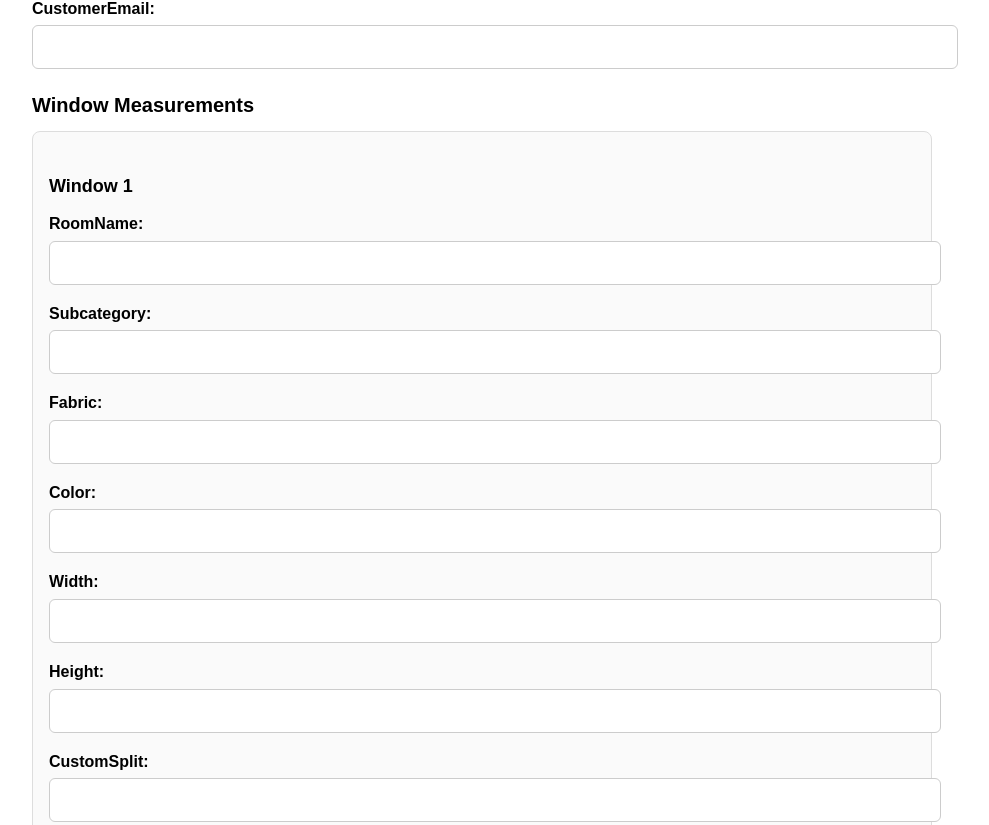
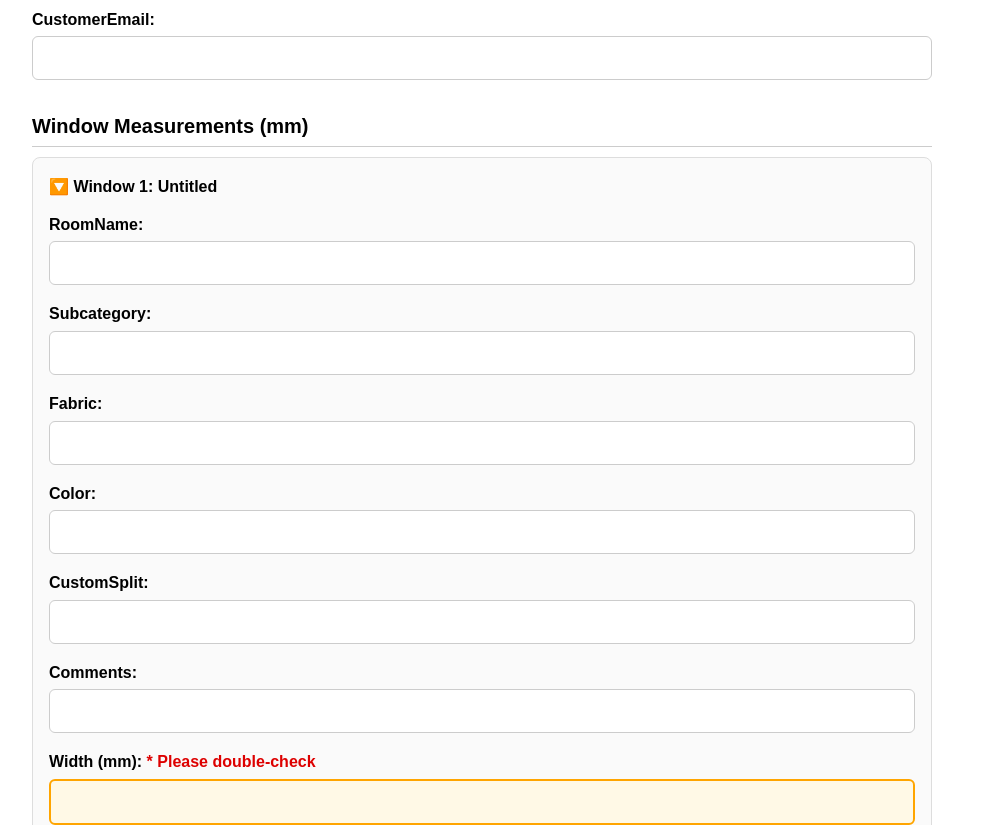
Before and after one commit to DeveshMoolchandani/Blossom-Blinds-App, a Next.js app: page /curtains in a window 1280 px wide. Shown: the part 515-1340 px from the top of the page, without its empty margins (158-1147 px from the left). Built offline with nearby package versions, Linux system fonts and the light colour scheme.

Commit message:
Add collapsible window sections and animations

```diff
--- a/pages/curtains.js
+++ b/pages/curtains.js
@@ -30,7 +30,10 @@ const initialWindowState = {
 export default function CurtainsForm() {
   const [customerInfo, setCustomerInfo] = useState({ ...initialCustomerState });
   const [windows, setWindows] = useState([{ ...initialWindowState }]);
+  const [collapsed, setCollapsed] = useState({});
   const [success, setSuccess] = useState(false);
+  const [isPreviewing, setIsPreviewing] = useState(false);
+  const [expandedWindows, setExpandedWindows] = useState({});
 
   const handleCustomerChange = (e) => {
     const { name, value } = e.target;
@@ -45,11 +48,32 @@ export default function CurtainsForm() {
   };
 
   const addWindow = () => {
+    const newIndex = windows.length;
     setWindows([...windows, { ...initialWindowState }]);
+    setCollapsed({ ...collapsed, [newIndex]: false });
   };
 
-  const handleSubmit = async (e) => {
-    e.preventDefault();
+  const validate = () => {
+    const emailRegex = /^[^\s@]+@[^\s@]+\.[^\s@]+$/;
+    const phoneRegex = /^04\d{8}$/;
+    const postcodeRegex = /\b\d{4}\b/;
+
+    if (!emailRegex.test(customerInfo.customerEmail)) {
+      alert('Please enter a valid email address.');
+      return false;
+    }
+    if (!phoneRegex.test(customerInfo.customerPhone)) {
+      alert('Please enter a valid Australian mobile number (starts with 04).');
+      return false;
+    }
+    if (!postcodeRegex.test(customerInfo.customerAddress)) {
+      alert('Please include a 4-digit postcode in the address.');
+      return false;
+    }
+    return true;
+  };
+
+  const handleSubmit = async () => {
     const payload = { ...customerInfo, windows };
 
     try {
@@ -64,6 +88,8 @@ export default function CurtainsForm() {
         setSuccess(true);
         setCustomerInfo({ ...initialCustomerState });
         setWindows([{ ...initialWindowState }]);
+        setCollapsed({});
+        setIsPreviewing(false);
       } else {
         alert('❌ Submission failed: ' + (result.message || 'Unknown error'));
       }
@@ -71,6 +97,60 @@ export default function CurtainsForm() {
       alert('❌ Submission failed: ' + err.message);
     }
   };
+
+  const togglePreview = () => {
+    if (validate()) {
+      setIsPreviewing(true);
+    }
+  };
+
+  const toggleCollapse = (index) => {
+    setCollapsed((prev) => ({ ...prev, [index]: !prev[index] }));
+  };
+
+  const toggleWindow = (index) => {
+    setExpandedWindows((prev) => ({
+      ...prev,
+      [index]: !prev[index]
+    }));
+  };
+
+  const renderPreview = () => (
+    <div className={styles.formContainer}>
+      <h2 className={styles.heading}>Preview Your Submission</h2>
+
+      <h3 className={styles.sectionHeading}>Customer Info</h3>
+      <ul>
+        {Object.entries(customerInfo).map(([key, value]) => (
+          <li key={key}><strong>{key}:</strong> {value}</li>
+        ))}
+      </ul>
+
+      <h3 className={styles.sectionHeading}>Window Details</h3>
+      {windows.map((window, idx) => (
+        <div key={idx} className={styles.windowCard}>
+          <div
+            className={styles.previewToggle}
+            onClick={() => toggleWindow(idx)}
+          >
+            {expandedWindows[idx] ? '🔽' : '▶️'} Window {idx + 1}: {window.roomName || 'Untitled'}
+          </div>
+          <div className={`${styles.collapsibleContent} ${!expandedWindows[idx] ? styles.collapsed : ''}`}>
+            <ul>
+              {Object.entries(window).map(([key, value]) => (
+                <li key={key}><strong>{key}:</strong> {value}</li>
+              ))}
+            </ul>
+          </div>
+        </div>
+      ))}
+
+      <div style={{ display: 'flex', gap: '12px', marginTop: '20px' }}>
+        <button onClick={() => setIsPreviewing(false)} className={styles.addWindowBtn}>🔙 Back to Edit</button>
+        <button onClick={handleSubmit} className={styles.submitBtn}>✅ Confirm Submit</button>
+      </div>
+    </div>
+  );
 
   if (success) {
     return (
@@ -80,8 +160,16 @@ export default function CurtainsForm() {
     );
   }
 
+  if (isPreviewing) return renderPreview();
+
   return (
-    <form onSubmit={handleSubmit} className={styles.formContainer}>
+    <form
+      onSubmit={(e) => {
+        e.preventDefault();
+        togglePreview();
+      }}
+      className={styles.formContainer}
+    >
       <h2 className={styles.heading}>Curtains Measurement Form</h2>
 
       <h3 className={styles.sectionHeading}>Customer Info</h3>
@@ -101,12 +189,19 @@ export default function CurtainsForm() {
         </div>
       ))}
 
-      <h3 className={styles.sectionHeading}>Window Measurements</h3>
+      <h3 className={styles.sectionHeading}>Window Measurements (mm)</h3>
+
       {windows.map((window, idx) => (
         <div key={idx} className={styles.windowCard}>
-          <h4 className={styles.windowTitle}>Window {idx + 1}</h4>
+          <div
+            className={styles.previewToggle}
+            onClick={() => toggleCollapse(idx)}
+          >
+            {collapsed[idx] ? '▶️' : '🔽'} Window {idx + 1}: {window.roomName || 'Untitled'}
+          </div>
 
-          {['roomName', 'subcategory', 'fabric', 'color', 'width', 'height', 'customSplit', 'comments'].map((field) => (
+          <div className={`${styles.collapsibleContent} ${collapsed[idx] ? styles.collapsed : ''}`}>
+            {['roomName', 'subcategory', 'fabric', 'color', 'customSplit', 'comments'].map((field) => (
               <div key={field} className={styles.inputGroup}>
                 <label className={styles.label}>
                   {field.charAt(0).toUpperCase() + field.slice(1)}:
@@ -118,6 +213,22 @@ export default function CurtainsForm() {
                   onChange={(e) => handleWindowChange(idx, e)}
                   className={styles.input}
                   required={field !== 'comments'}
+                />
+              </div>
+            ))}
+
+            {['width', 'height'].map((field) => (
+              <div key={field} className={styles.inputGroup}>
+                <label className={styles.label}>
+                  {field.charAt(0).toUpperCase() + field.slice(1)} (mm): <span style={{ color: '#d00' }}>* Please double-check</span>
+                </label>
+                <input
+                  type="number"
+                  name={field}
+                  value={window[field]}
+                  onChange={(e) => handleWindowChange(idx, e)}
+                  className={`${styles.input} ${styles.measurementInput}`}
+                  required
                 />
               </div>
             ))}
@@ -142,13 +253,12 @@ export default function CurtainsForm() {
                 >
                   <option value="">-- Select --</option>
                   {options.map((opt) => (
-                  <option key={opt} value={opt}>
-                    {opt}
-                  </option>
+                    <option key={opt} value={opt}>{opt}</option>
                   ))}
                 </select>
               </div>
             ))}
+          </div>
         </div>
       ))}
 
@@ -157,7 +267,7 @@ export default function CurtainsForm() {
       </button>
 
       <button type="submit" className={styles.submitBtn}>
-        Submit
+        Preview Before Submit
       </button>
     </form>
   );
--- a/styles/CurtainsForm.module.css
+++ b/styles/CurtainsForm.module.css
@@ -5,6 +5,7 @@
   font-family: sans-serif;
   font-size: 16px;
   line-height: 1.6;
+  background-color: #fff;
 }
 
 .heading {
@@ -15,7 +16,9 @@
 
 .sectionHeading {
   font-size: 20px;
-  margin-bottom: 10px;
+  margin: 30px 0 10px;
+  border-bottom: 1px solid #ccc;
+  padding-bottom: 4px;
 }
 
 .inputGroup {
@@ -35,6 +38,19 @@
   border-radius: 6px;
   border: 1px solid #ccc;
   font-size: 16px;
+  box-sizing: border-box;
+}
+
+.input:focus,
+.select:focus {
+  outline: none;
+  border-color: #0070f3;
+  box-shadow: 0 0 0 2px rgba(0, 112, 243, 0.2);
+}
+
+.measurementInput {
+  border: 2px solid orange;
+  background-color: #fff9e6;
 }
 
 .windowCard {
@@ -45,9 +61,30 @@
   background-color: #fafafa;
 }
 
-.windowTitle {
-  font-size: 18px;
-  margin-bottom: 10px;
+.previewToggle {
+  font-weight: bold;
+  margin-bottom: 12px;
+  cursor: pointer;
+  font-size: 16px;
+  display: flex;
+  align-items: center;
+}
+
+.previewToggle:hover {
+  color: #0070f3;
+}
+
+.collapsibleContent {
+  overflow: hidden;
+  transition: all 0.3s ease;
+  max-height: 1000px;
+  opacity: 1;
+}
+
+.collapsed {
+  max-height: 0;
+  opacity: 0;
+  pointer-events: none;
 }
 
 .addWindowBtn {
@@ -59,6 +96,11 @@
   border: 1px solid #ccc;
   border-radius: 6px;
   margin-bottom: 20px;
+  cursor: pointer;
+}
+
+.addWindowBtn:hover {
+  background-color: #e6e6e6;
 }
 
 .submitBtn {
@@ -71,12 +113,22 @@
   font-weight: 600;
   border: none;
   border-radius: 8px;
+  cursor: pointer;
+}
+
+.submitBtn:hover {
+  background-color: #005ec2;
 }
 
 .successMessage {
+  max-width: 600px;
+  margin: 50px auto;
+  padding: 40px;
+  font-size: 20px;
+  font-weight: bold;
+  color: green;
+  background-color: #f0fff0;
+  border: 2px solid #b2d8b2;
+  border-radius: 10px;
   text-align: center;
-  font-size: 22px;
-  color: #0070f3;
-  font-weight: bold;
-  margin-top: 40px;
 }
```
Lines whose indentation alone changed are shown as unchanged.
